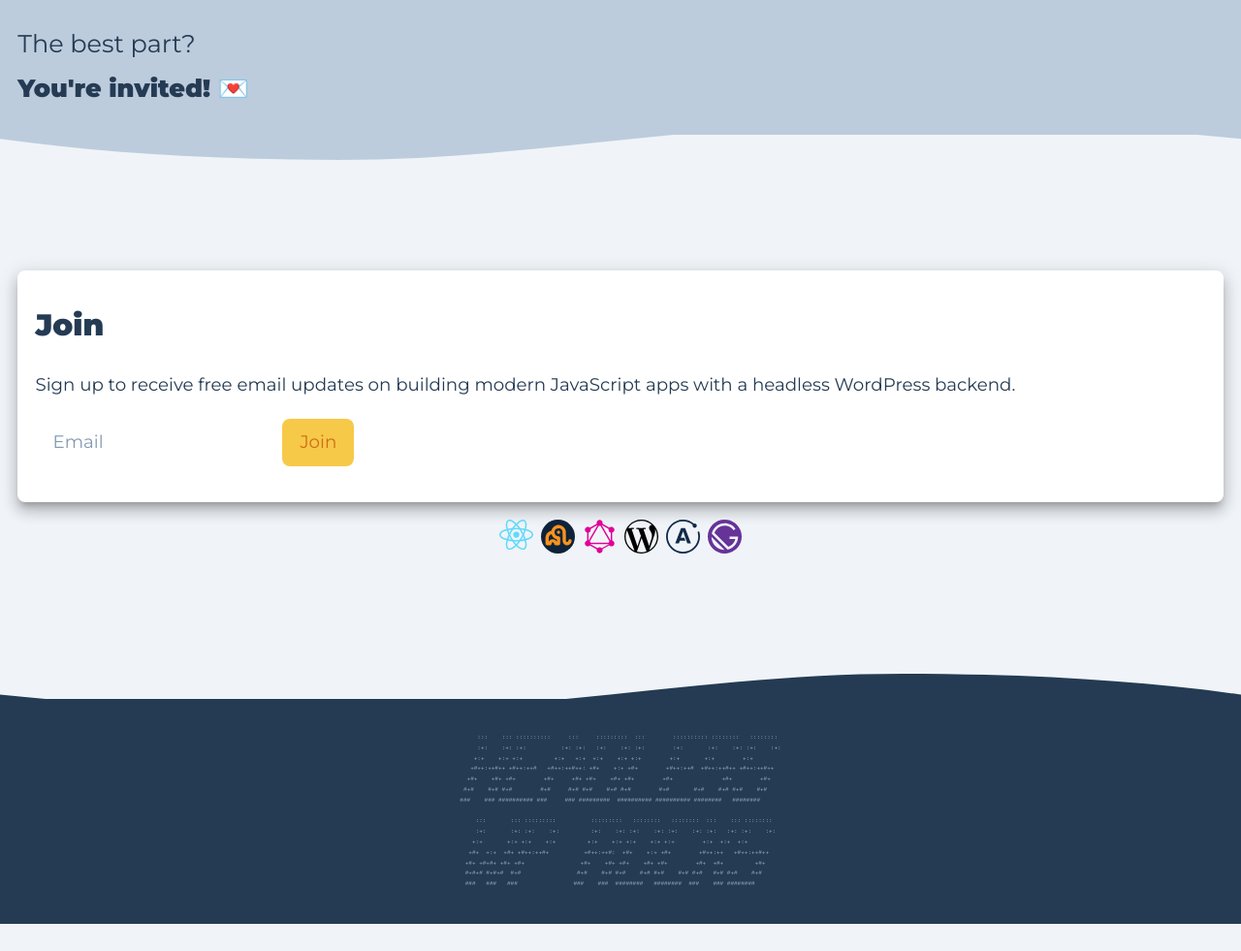
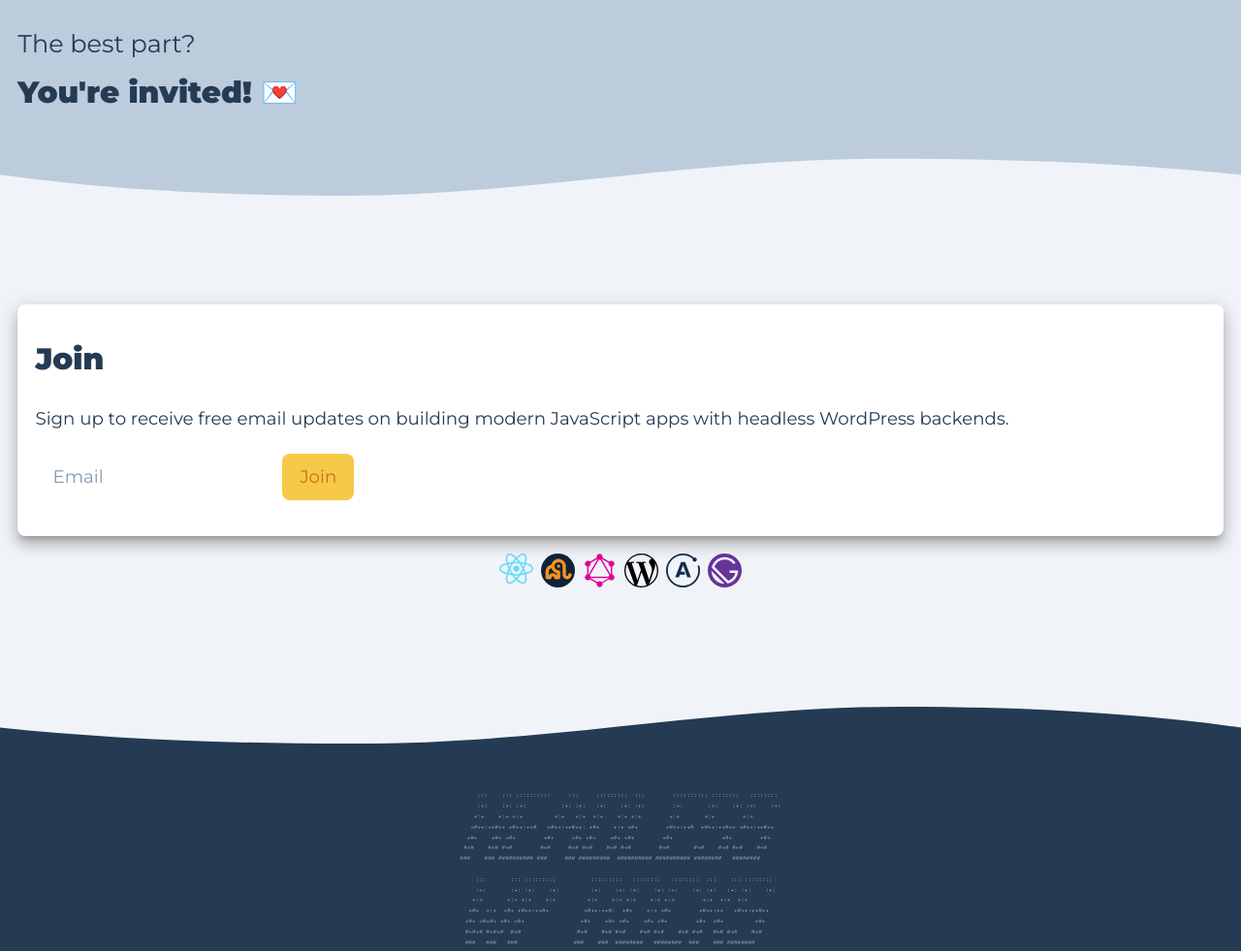
Before and after one commit to kellenmace/headless-wp-rocks-frontend, a Gatsby site: page / in a window 1280 px wide. Shown: the part 1423-2404 px from the top of the page at 97% size. Before the commit the page ends 2376 px from the top, so only its background shows below. Built offline with nearby package versions, Linux system fonts and the light colour scheme; Gatsby itself is replaced by a stand-in of ours.

Commit message:
Tweak homepage vertical spacing

```diff
--- a/src/components/community.js
+++ b/src/components/community.js
@@ -8,8 +8,8 @@ import WaveDividerBottom from "../components/waveDividerBottom"
 
 const Container = styled.div`
   position: relative;
-  /* margin-top: 150px; */
-  margin-top: 30px;
+  /* Account for the negative margin below, plus the 55px from the top wave */
+  margin-top: calc(130px + 55px);
   background-color: var(--color-gray-8);
   p {
     font-size: 1.4rem;
@@ -17,10 +17,9 @@ const Container = styled.div`
   .comm-image-container {
     padding-left: var(--content-padding);
     padding-right: var(--content-padding);
-    /* padding-top: 1px; */
   }
   .comm-image-wrap {
-    margin-top: -60px;
+    margin-top: -130px;
   }
   .copy {
     padding-left: var(--content-padding);
@@ -28,6 +27,7 @@ const Container = styled.div`
   }
   .invited {
     display: block;
+    font-size: 1.7rem;
     font-weight: 900;
   }
 `
--- a/src/components/subscribe.js
+++ b/src/components/subscribe.js
@@ -26,7 +26,7 @@ function Subscribe() {
       <h2>Join</h2>
       <p>
         Sign up to receive free email updates on building modern JavaScript apps
-        with a headless WordPress backend.
+        with headless WordPress backends.
       </p>
       {isSubmitted ? (
         <p>
--- a/src/components/waveDividerBottom.js
+++ b/src/components/waveDividerBottom.js
@@ -3,9 +3,18 @@ import styled from "styled-components"
 
 const Container = styled.div`
   position: relative;
+  padding-top: 55px;
+  .outer-wrap {
+    position: absolute;
+    top: 1px;
+    left: 0px;
+    right: 0px;
+    width: 100%;
+    height: 100%;
+    max-width: 100vw;
     overflow: hidden;
-  height: 30px;
-  .svg-wrap {
+  }
+  .inner-wrap {
     position: absolute;
     left: 0px;
     width: 100vw;
@@ -22,7 +31,8 @@ function WaveDividerBottom(props) {
 
   return (
     <Container>
-      <div className="svg-wrap">
+      <div className="outer-wrap">
+        <div className="inner-wrap">
           <svg viewBox="0 0 1695 57" preserveAspectRatio="none">
             <path
               d="M0 23c135.4 19 289.6 28.5 462.5 28.5C721.9 51.5 936.7 1 1212.2 1 1395.8.9 1556.7 8.3 1695 23v34H0V23z"
@@ -31,6 +41,7 @@ function WaveDividerBottom(props) {
             ></path>
           </svg>
         </div>
+      </div>
     </Container>
   )
 }
--- a/src/components/waveDividerTop.js
+++ b/src/components/waveDividerTop.js
@@ -3,9 +3,18 @@ import styled from "styled-components"
 
 const Container = styled.div`
   position: relative;
+  padding-top: 55px;
+  .outer-wrap {
+    position: absolute;
+    top: -1px;
+    left: 0px;
+    right: 0px;
+    width: 100%;
+    height: 100%;
+    max-width: 100vw;
     overflow: hidden;
-  height: 30px;
-  .svg-wrap {
+  }
+  .inner-wrap {
     position: absolute;
     left: 0px;
     width: 100vw;
@@ -24,7 +33,8 @@ function WaveDividerTop(props) {
 
   return (
     <Container>
-      <div className="svg-wrap">
+      <div className="outer-wrap">
+        <div className="inner-wrap">
           <svg viewBox="0 0 1695 57" preserveAspectRatio="none">
             <path
               d="M0 23c135.4 19 289.6 28.5 462.5 28.5C721.9 51.5 936.7 1 1212.2 1 1395.8.9 1556.7 8.3 1695 23v34H0V23z"
@@ -33,6 +43,7 @@ function WaveDividerTop(props) {
             ></path>
           </svg>
         </div>
+      </div>
     </Container>
   )
 }
```
Lines whose indentation alone changed are shown as unchanged.
